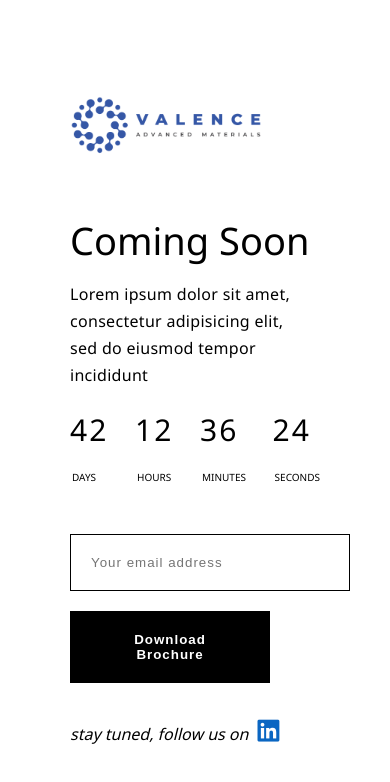
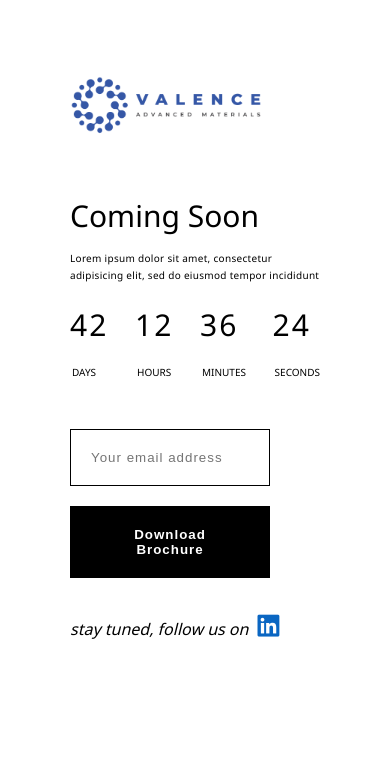
Before and after one commit to ANIRUDHADITHYA/valence-coming-soon, a React (Create React App) app: page / in a window 390 px wide. Shown: the top 782 px of the page. Built offline with nearby package versions, Linux system fonts and the light colour scheme.

Commit message:
Updated CSS

```diff
--- a/src/Components/Home/Home.css
+++ b/src/Components/Home/Home.css
@@ -76,7 +76,7 @@
     padding: 20px 20px;
     margin: 0px 20px 0px 0px;
     letter-spacing: 1px;
-    min-width: 280px;
+    width: 50%;
     border: 1px solid black;
 }
 .downloads button {
@@ -149,5 +149,17 @@
     .homeTimer p{
         font-size: 10px;
     }
+    .introContainer img{
+        padding-top: 0px;
+        width: 192px;
+        height: 20%;
+        margin: 0px 0px 50px;
+    }
+    .homeTextArea h1{
+        font-size: 30px;
+    }
+    .homeTextArea p{
+        font-size: 10px;
+    }
 
 }
--- a/src/Components/Home/Home.js
+++ b/src/Components/Home/Home.js
@@ -52,7 +52,7 @@ const Home = () => {
                     </div>
                     <div className="homeTextArea">
                         <h1>Coming Soon</h1>
-                        <p>Lorem ipsum dolor sit amet, consectetur adipisicing elit,<br></br>
+                        <p>Lorem ipsum dolor sit amet, consectetur adipisicing elit,
                             sed do eiusmod tempor incididunt</p>
                     </div>
                     <div className="homeTimer">
```
